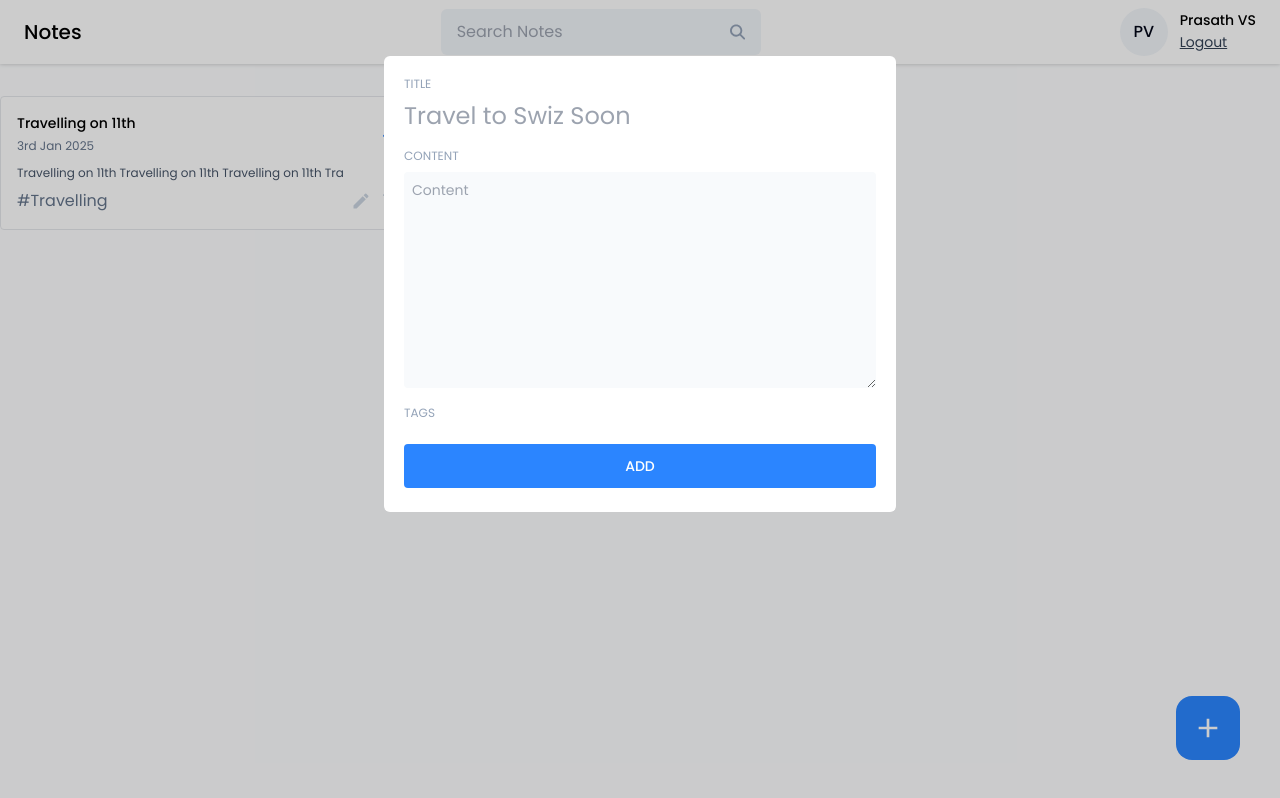
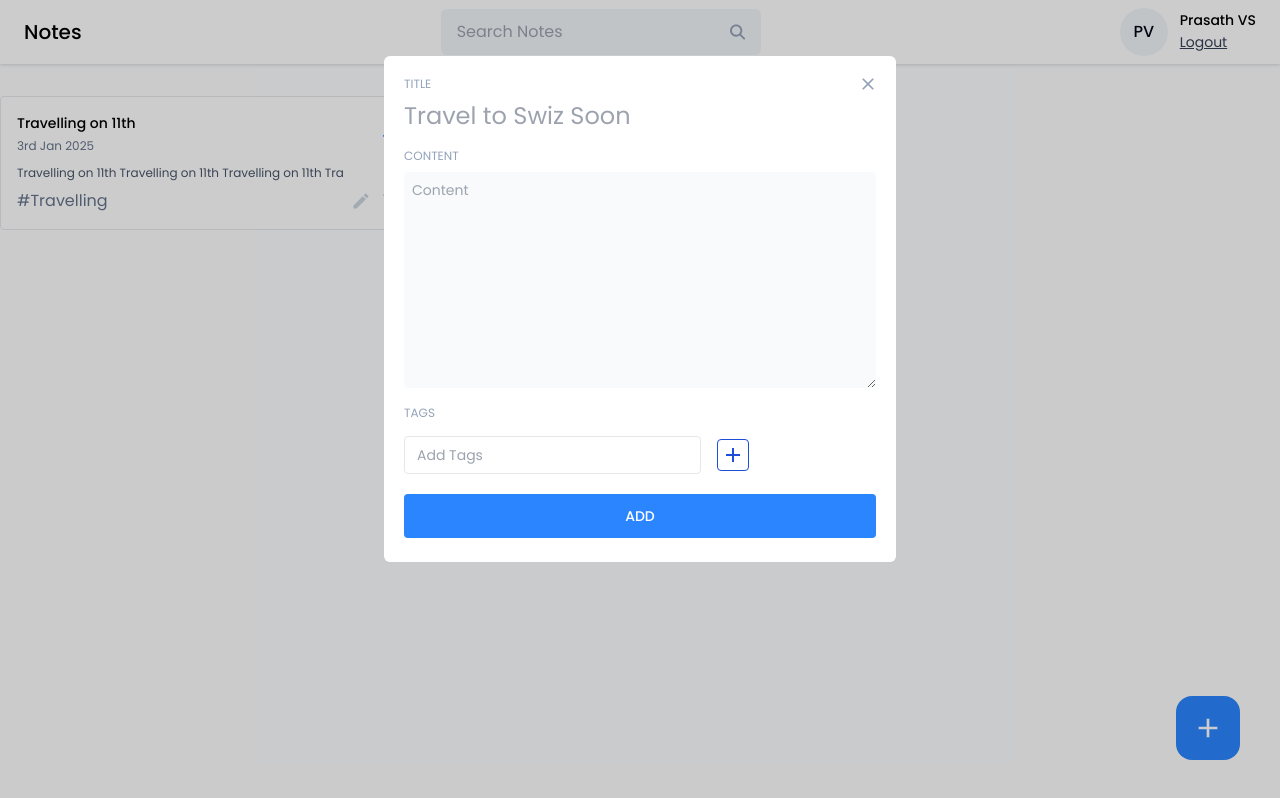
Before and after one commit to vsp1601/Notes-App, a React (Vite) app in the folder frontend/Notes-App/: page /dashboard in a window 1280 px wide. Both pictures are taken after a click on the button 1208 px from the left and 728 px from the top of the page. Built offline with nearby package versions, Linux system fonts and the light colour scheme.

Commit message:
Add/Edit Popup Implemented

```diff
--- /dev/null
+++ b/frontend/Notes-App/src/components/Input/TagInput.jsx
@@ -0,0 +1,63 @@
+import React, { useState } from 'react'
+import { MdAdd, MdClose } from 'react-icons/md'
+
+
+const TagInput = ({tags,setTags}) => {
+
+    const [inputValue, setInputValue] = useState("")
+
+    const handleInputChange = (e) => {
+        setInputValue(e.target.value);
+    }
+
+    const addNewTag = () => {
+        if (inputValue.trim() !== ""){
+            setTags([...tags,inputValue.trim()])
+            setInputValue("")
+        }
+    }
+
+    const handleKeyDown = (e) => {
+        if (e.key === "Enter"){
+            addNewTag();
+        }
+    }
+
+    const handleRemoveTag = (tagToRemove) => {
+        setTags(tags.filter((tag) => tag!== tagToRemove))
+    }
+
+  return (
+    <div>
+        {tags?.length > 0 &&
+        <div className='flex items-center gap-2 flex-wrap mt-2'>
+            {tags.map((tag,index) =>(
+                <span key={index} className='flex items-center gap-2 text-sm text-slate-900 bg-slate-100 px-3 py-1 rounded'>
+                    # {tag}
+                    <button onClick={() => {handleRemoveTag(tag)}}>
+                        <MdClose />
+                    </button>
+                </span>
+            ))}
+        </div>}
+      <div className='flex items-center gap-4 mt-3'>
+        <input
+            value={inputValue}
+            type='text'
+            className='text-sm bg-transparent border px-3 py-2 rounded outline-none'
+            placeholder='Add Tags'
+            onChange={handleInputChange}
+            onKeyDown={handleKeyDown}
+        />
+        <button className='w-8 h-8 flex items-center justify-center rounded border border-blue-700 hover:bg-blue-700'
+        onClick={() => {
+            addNewTag();
+        }}>
+            <MdAdd className='text-2xl text-blue-700 hover:text-white' />
+        </button>
+      </div>
+    </div>
+  )
+}
+
+export default TagInput
--- a/frontend/Notes-App/src/pages/Home/AddEditNotes.jsx
+++ b/frontend/Notes-App/src/pages/Home/AddEditNotes.jsx
@@ -1,14 +1,55 @@
-import React from 'react'
+import React, { useState } from 'react'
+import TagInput from '../../components/Input/TagInput'
+import { MdClose } from 'react-icons/md';
 
-const AddEditNotes = () => {
+const AddEditNotes = ({noteData, type, onClose}) => {
+
+  const [title,setTitle] = useState("");
+  const [content,setContent] = useState("");
+  const [tags,setTags] = useState([]);
+
+  const [error, setError] = useState(null);
+
+  const addNewNote = async () => {};
+
+  const editNote = async () => {};
+
+
+  const handleAddNote = () => {
+    if (!title){
+      setError("Please Enter the Title");
+      return
+    }
+
+    if (!content){
+      setError("Please Enter the content");
+      return
+    }
+
+    setError("");
+
+    if(type === 'edit'){
+      editNote()
+    }else{
+      addNewNote()
+    }
+  }
+
   return (
-    <div>
+    <div className='relative'>
+
+      <button className='w-10 h-10 rounded-full flex items-center justify-center absolute -top-3 -right-3 hover:bg-slate-500' onClick={onClose}>
+        <MdClose className='text-xl text-slate-400' />
+      </button>
+
       <div className='flex flex-col gap-2'>
         <label className='input-label'>TITLE</label>
         <input
             type='text'
             className='text-2xl text-slate-950 outline-none'
             placeholder='Travel to Swiz Soon'
+            value = {title}
+            onChange={({target}) => setTitle(target.value)}
         />
       </div>
 
@@ -19,14 +60,19 @@
             className='text-sm text-slate-950 outline-none bg-slate-50 p-2 rounded'
             placeholder='Content'
             rows={10}
+            value = {content}
+            onChange={({target}) => setContent(target.value)}
         />
       </div>
 
+      {error && <p className='text-red-500 text-xs pt-4'>{error}</p>}
+
       <div className='mt-3'>
         <label className='input-label'>TAGS</label>
+        <TagInput tags={tags} setTags={setTags}/>
       </div>
 
-      <button className='btn-primary font-medium mt-5 p-3' onClick={() => {}}>
+      <button className='btn-primary font-medium mt-5 p-3' onClick={handleAddNote}>
         ADD
       </button>
     </div>
--- a/frontend/Notes-App/src/pages/Home/Home.jsx
+++ b/frontend/Notes-App/src/pages/Home/Home.jsx
@@ -50,7 +50,13 @@
         contentLabel = ''
         className='w-[40%] max-h-3/4 bg-white rounded-md mx-auto mt-14 p-5 overflow-scroll'
       >
-        <AddEditNotes />
+        <AddEditNotes
+          type={openAddEditModal.type}
+          noteData={openAddEditModal.data}
+          onClose={() => {
+            setOpenAddEditModal({isShown:false,type:'add',data:'null'})
+          }}
+        />
       </Modal>
     </>
   )
```
